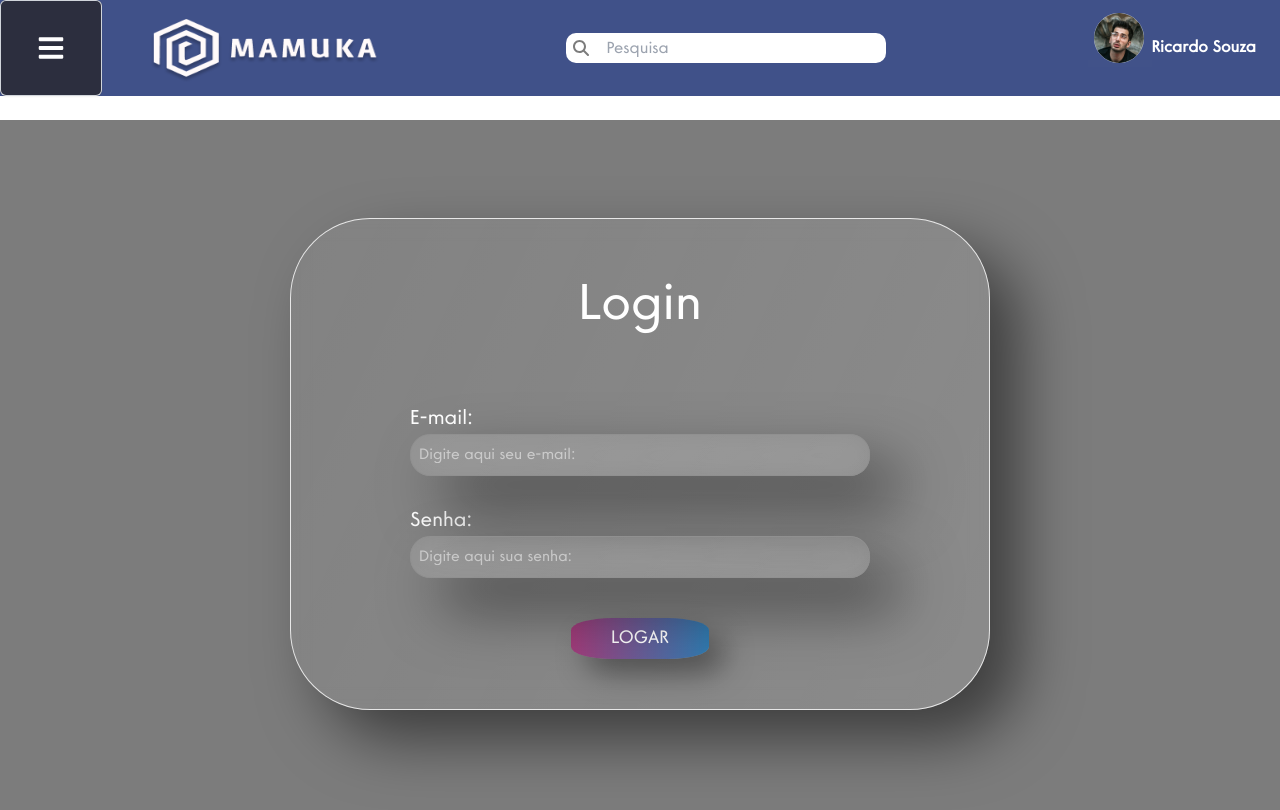
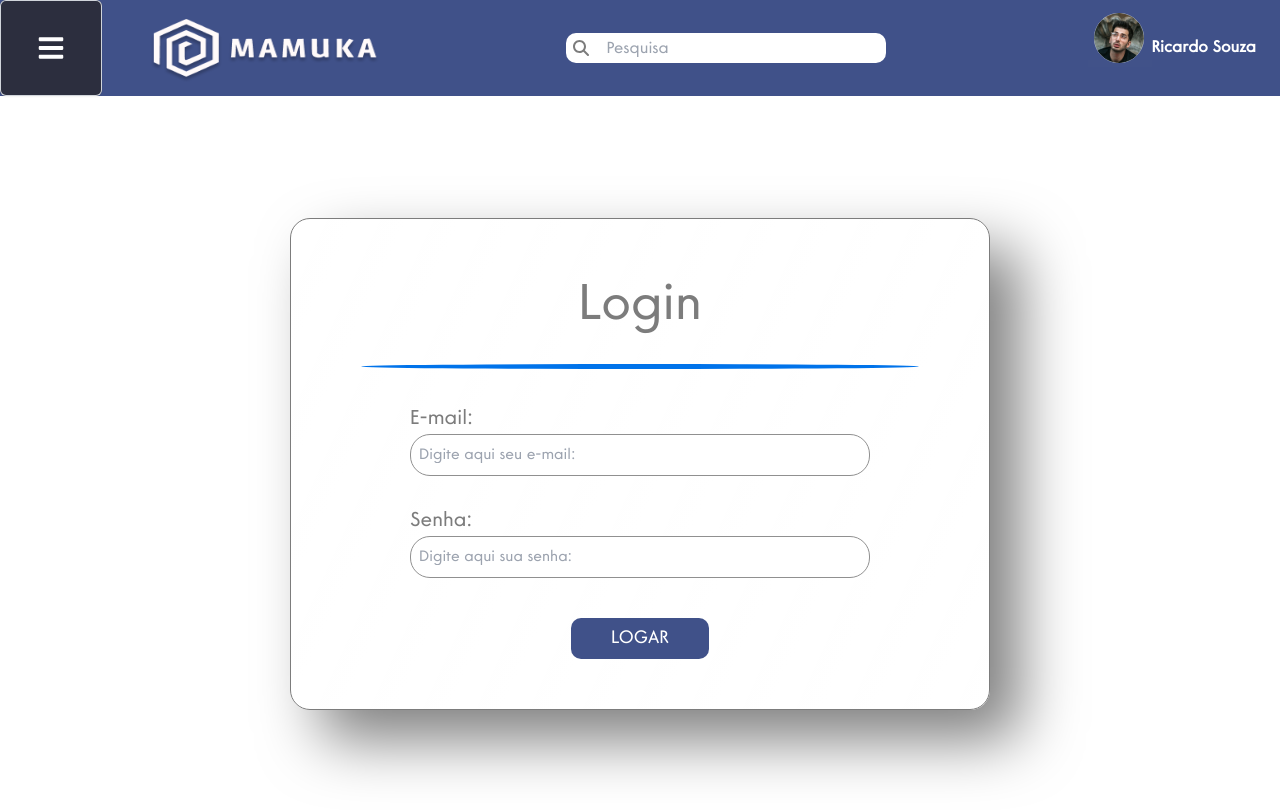
Before and after one commit to MamukaSenai/React-Mamuka, a React (Vite) app: page /login2 in a window 1280 px wide. Built offline with nearby package versions, Linux system fonts and the light colour scheme.

Commit message:
Integração com API

```diff
--- a/src/components/BotaoDropDown/index.tsx
+++ b/src/components/BotaoDropDown/index.tsx
@@ -60,7 +60,7 @@ export default function BotaoDropDown() {
             <div className="menuTesteConteudo">
             <Menu.Item>
               {({ active }) => (
-                <Link to="admpessoais">
+                <Link to="cadastro/usuario">
                   <a
                     href="#"
                     className={classNames(
@@ -76,7 +76,7 @@ export default function BotaoDropDown() {
             </Menu.Item>
             <Menu.Item>
               {({ active }) => (
-                <Link to="admconsulta">
+                <Link to="listadevs">
                     <a
                     href="#"
                     className={classNames(
--- a/src/pages/Administrador/Login2/style.css
+++ b/src/pages/Administrador/Login2/style.css
@@ -7,7 +7,7 @@
     background-size: cover;
     background-repeat: no-repeat;
     padding: 50px 0 100px 0;
-    background-color: var(--cinzaclaro);
+    /*background-color: var(--cinzaclaro);*/
 }
 
 .container_login {
@@ -19,16 +19,16 @@
 .login_conteudo {
     background: linear-gradient(114.61deg, #ffffff0d 1.08%, #ffffff1e 99.26%);
     box-shadow: 30px 30px 60px #00000080;
-    border: 1px solid #ffffffcc;
+    border: 1px solid var(--cinzaclaro);
     backdrop-filter: blur(10px);
-    border-radius: 80px;
+    border-radius: 20px;
     width: 100%;
     max-width: 700px;
     display: flex;
     flex-direction: column;
     align-items: center;
     padding: 50px 0;
-    color: var(--branco);
+    color: var(--cinzaclaro);
     margin-top: 6vh;
 }
 
@@ -43,7 +43,7 @@
     margin: 20px 0;
     width: 80%;
     height: 5px;
-    background-color: var(--rosa);
+    background-color: var(--azulClaro);
     border: none;
     border-radius: 50%;
 }
@@ -53,7 +53,7 @@
     max-width: 460px;
     display: flex;
     flex-direction: column;
-    font-family: var(--font2);
+    /* font-family: var(--font2);*/
 }
 
 .login_box_input {
@@ -61,6 +61,7 @@
     flex-direction: column;
     width: 100%;
     margin: 15px 0;
+
 }
 
 #main_login label {
@@ -72,43 +73,41 @@
     padding: 8px;
     border-radius: 20px;
     border: 1px solid #909090;
-    background: linear-gradient(136deg, #ffffff1a 0%, #ffffff0b 100%);
-    box-shadow: 30px 30px 60px 0px #00000080;
+
+    /*box-shadow: 30px 30px 60px 0px #00000080;*/
     backdrop-filter: blur(15px);
-    color: var(--branco);
     font-size: 16px;
 }
 
 .login_box_input>input:focus-visible {
-    outline: 2px solid var(--rosa);
+    outline: 2px solid var(--cinzaclaro);
 }
 
 /* Cor de fundo do autocomplete */
 input:-webkit-autofill {
-    -webkit-box-shadow: 0 0 0 30px #524569 inset;
+    -webkit-box-shadow: 0 0 0 30px #ffffff inset;
 }
 
 /* Cor do texto do autocomplete */
 input:-webkit-autofill {
-    -webkit-text-fill-color: var(--branco);
+    -webkit-text-fill-color: var(--cinzaclaro);
 }
 
 .login_box_input>input::placeholder {
-    color: #ffffff80;
     font-size: 15px;
 }
 
 .login_botao {
     align-self: center;
-    font-family: var(--font1);
+    /*font-family: var(--font1);*/
     color: var(--branco);
     text-transform: uppercase;
     font-size: 18px;
     text-decoration: none;
-    border-radius: 30%;
-    box-shadow: 15px 15px 30px #00000066;
+    border-radius: 10px;
+    /* box-shadow: 15px 15px 30px #00000066; */
     padding: 7px 40px;
-    background: linear-gradient(0deg, #00000040, rgba(0, 0, 0, 0.25)), linear-gradient(92.23deg, #FF398F -25.96%, #17BBFF 126.83%);
+    background-color: var(--azulescuro);
     border: none;
     margin-top: 25px;
     cursor: pointer;
```
